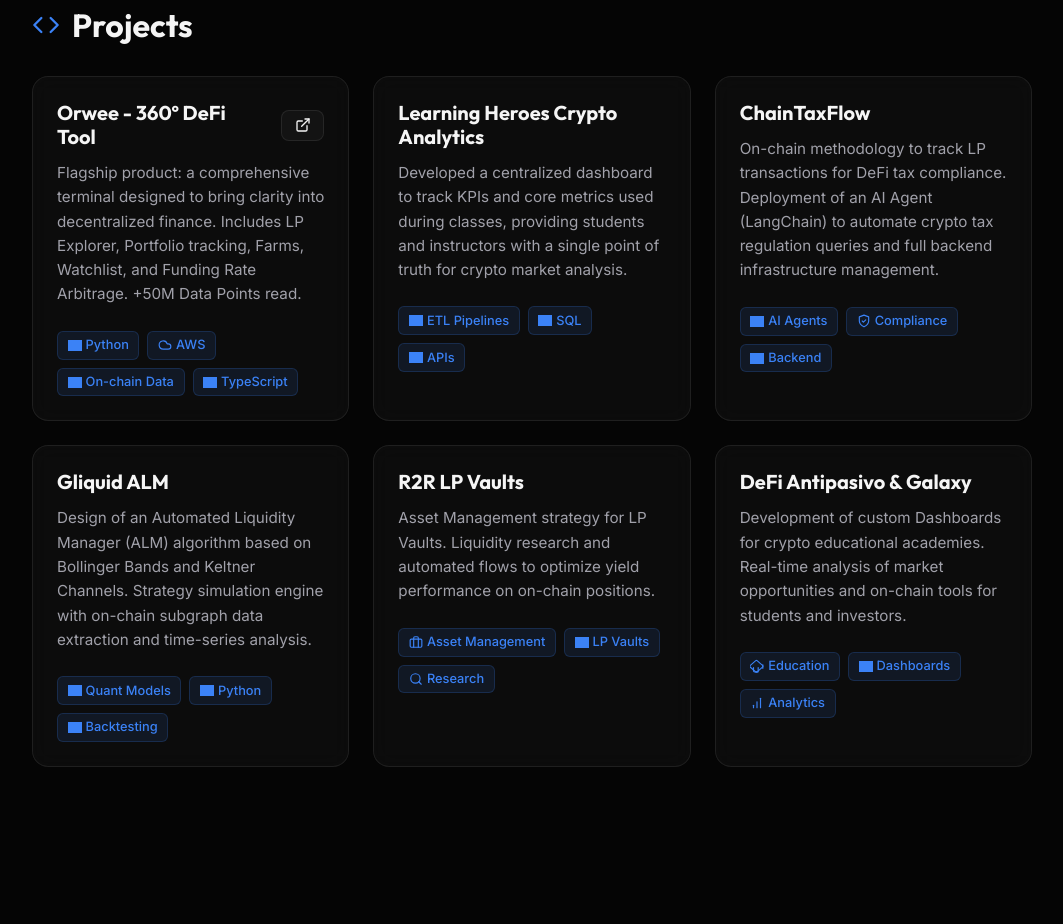
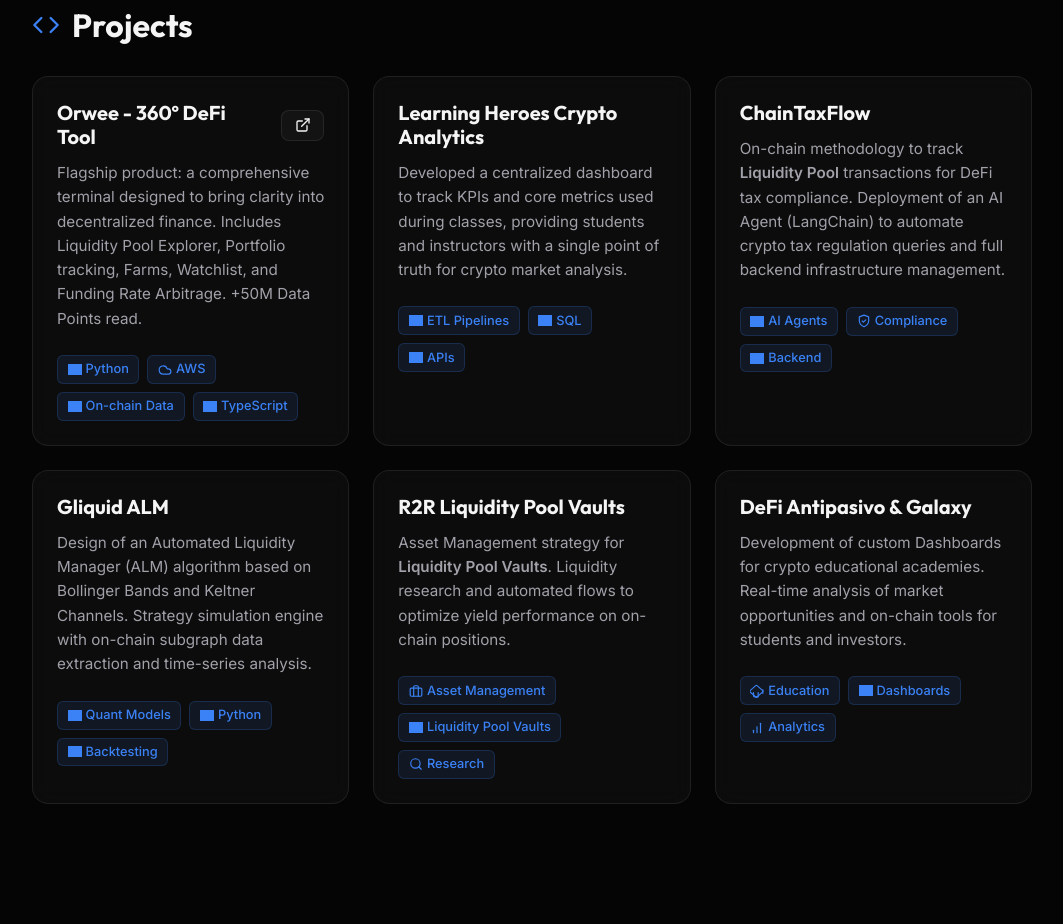
Before and after one commit to robertofd31/my-website, a plain HTML site: page index.html in a window 1280 px wide. Shown: the part 1940-2864 px from the top of the page, without its empty margins (108-1171 px from the left). Drawn offline with Linux system fonts and the light colour scheme; grey boxes are pictures that could not be loaded.

Commit message:
UI: Expanded LP acronym to Liquidity Pool for clarity

```diff
--- a/index.html
+++ b/index.html
@@ -176,7 +176,7 @@
               <span class="period">February 2025 - June 2025</span>
             </div>
             <p>
-              <strong>Compliance:</strong> Engineered an on-chain methodology to track complex LP transactions, increasing tax reporting accuracy by <strong>95%</strong>. <strong>Architecture:</strong> Deployed scalable backend infrastructure and an <strong>AI agent</strong> for regulatory queries, reducing manual review time by <strong>60%</strong>.
+              <strong>Compliance:</strong> Engineered an on-chain methodology to track complex <strong>Liquidity Pool</strong> transactions, increasing tax reporting accuracy by <strong>95%</strong>. <strong>Architecture:</strong> Deployed scalable backend infrastructure and an <strong>AI agent</strong> for regulatory queries, reducing manual review time by <strong>60%</strong>.
             </p>
           </div>
         </article>
@@ -241,7 +241,7 @@
             </div>
             <p class="project-desc">
               Flagship product: a comprehensive terminal designed to bring clarity into decentralized finance. Includes
-              LP Explorer, Portfolio tracking, Farms, Watchlist, and Funding Rate Arbitrage. +50M Data Points read.
+              Liquidity Pool Explorer, Portfolio tracking, Farms, Watchlist, and Funding Rate Arbitrage. +50M Data Points read.
             </p>
             <div class="tags">
               <span class="tag"><i class="dev-icon"
@@ -282,7 +282,7 @@
           <div class="project-content">
             <h3 class="project-title">ChainTaxFlow</h3>
             <p class="project-desc">
-              On-chain methodology to track LP transactions for DeFi tax compliance. Deployment of an AI Agent
+              On-chain methodology to track <strong>Liquidity Pool</strong> transactions for DeFi tax compliance. Deployment of an AI Agent
               (LangChain) to automate crypto tax regulation queries and full backend infrastructure management.
             </p>
             <div class="tags">
@@ -323,9 +323,9 @@
 
         <article class="project-card card glass reveal">
           <div class="project-content">
-            <h3 class="project-title">R2R LP Vaults</h3>
+            <h3 class="project-title">R2R Liquidity Pool Vaults</h3>
             <p class="project-desc">
-              Asset Management strategy for LP Vaults. Liquidity research and automated flows to optimize yield
+              Asset Management strategy for <strong>Liquidity Pool Vaults</strong>. Liquidity research and automated flows to optimize yield
               performance on on-chain positions.
             </p>
             <div class="tags">
@@ -336,7 +336,7 @@
                   <path d="M16 21V5a2 2 0 0 0-2-2h-4a2 2 0 0 0-2 2v16" />
                 </svg>Asset Management</span>
               <span class="tag"><i class="dev-icon"
-                  style="mask-image: url('https://cdn.jsdelivr.net/npm/simple-icons@v13/icons/web3dotjs.svg'); -webkit-mask-image: url('https://cdn.jsdelivr.net/npm/simple-icons@v13/icons/web3dotjs.svg');"></i>LP
+                  style="mask-image: url('https://cdn.jsdelivr.net/npm/simple-icons@v13/icons/web3dotjs.svg'); -webkit-mask-image: url('https://cdn.jsdelivr.net/npm/simple-icons@v13/icons/web3dotjs.svg');"></i>Liquidity Pool
                 Vaults</span>
               <span class="tag"><svg class="lucide lucide-search" style="width:14px; height:14px; margin-right:4px;"
                   xmlns="http://www.w3.org/2000/svg" viewBox="0 0 24 24" fill="none" stroke="currentColor"
```
